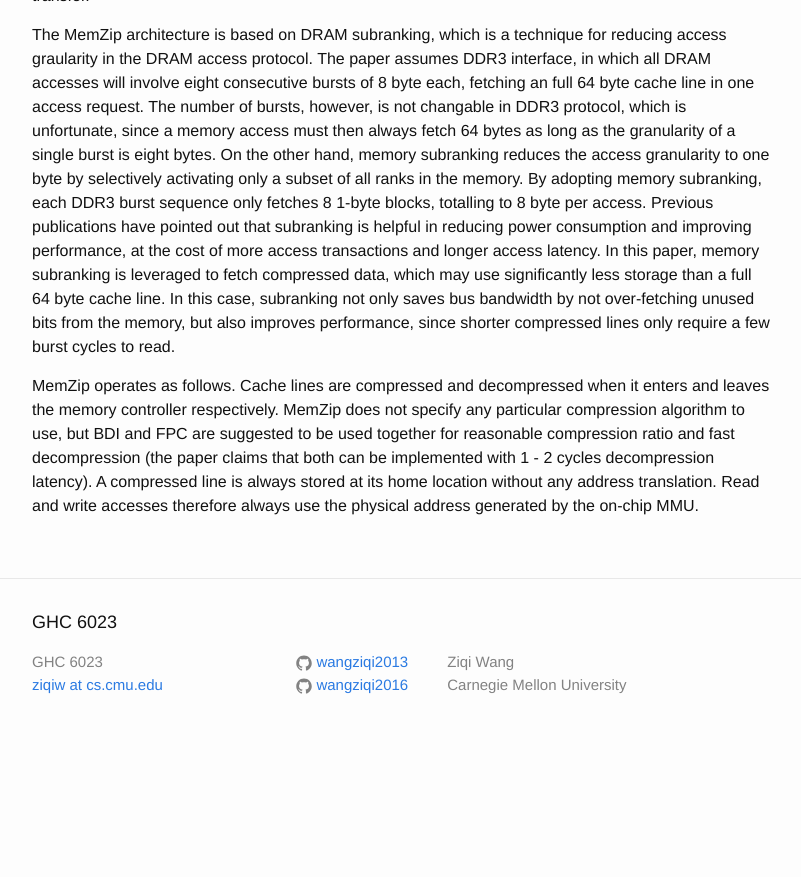
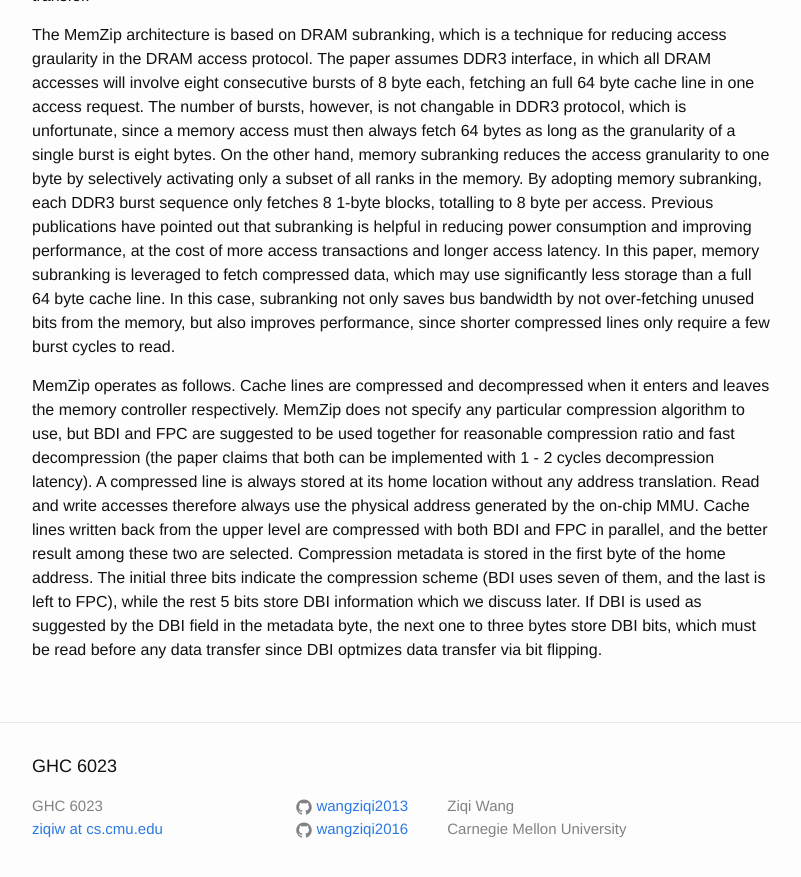
Before and after one commit to wangziqi2013/wangziqi2013.github.io, a Jekyll site: the page built from _posts/2020-07-18-memzip.markdown, in a window 1280 px wide and 900 px high, scrolled down 1171 px. Shown: the top 877 px of the window, without its empty margins (238-1039 px from the left). Built offline with Jekyll 4.4.1, drawn with Linux system fonts in a browser that asks for light colours; before the commit the page ends 1927 px from its top, so only the background shows below that.

Commit message:
Adding metadata

```diff
--- a/_posts/2020-07-18-memzip.markdown
+++ b/_posts/2020-07-18-memzip.markdown
@@ -58,3 +58,9 @@ used together for reasonable compression ratio and fast decompression (the paper
 with 1 - 2 cycles decompression latency).
 A compressed line is always stored at its home location without any address translation. Read and write
 accesses therefore always use the physical address generated by the on-chip MMU.
+Cache lines written back from the upper level are compressed with both BDI and FPC in parallel, and the better result
+among these two are selected.
+Compression metadata is stored in the first byte of the home address. The initial three bits indicate the compression
+scheme (BDI uses seven of them, and the last is left to FPC), while the rest 5 bits store DBI information which we discuss
+later. If DBI is used as suggested by the DBI field in the metadata byte, the next one to three bytes store DBI bits,
+which must be read before any data transfer since DBI optmizes data transfer via bit flipping.
```
